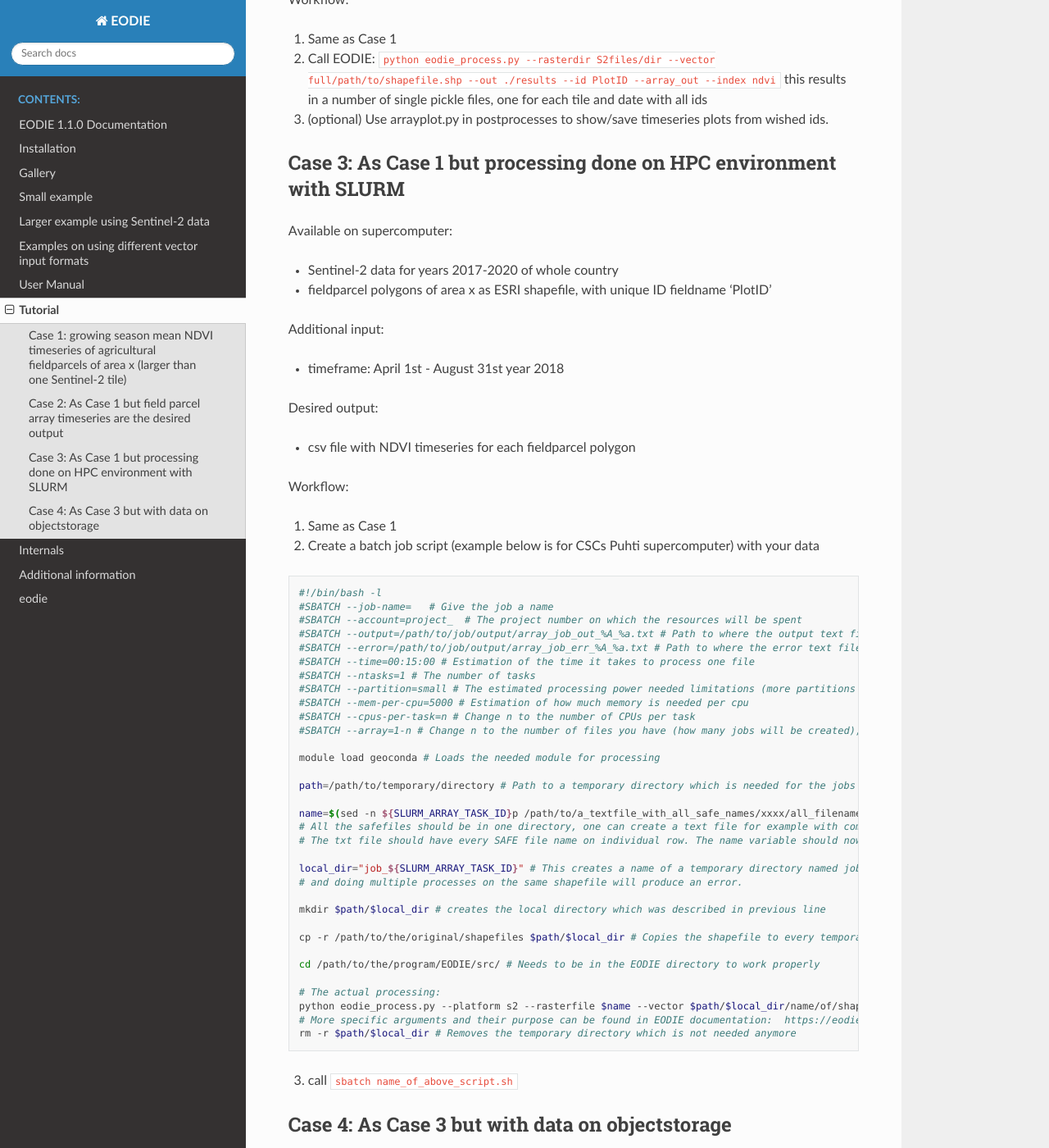
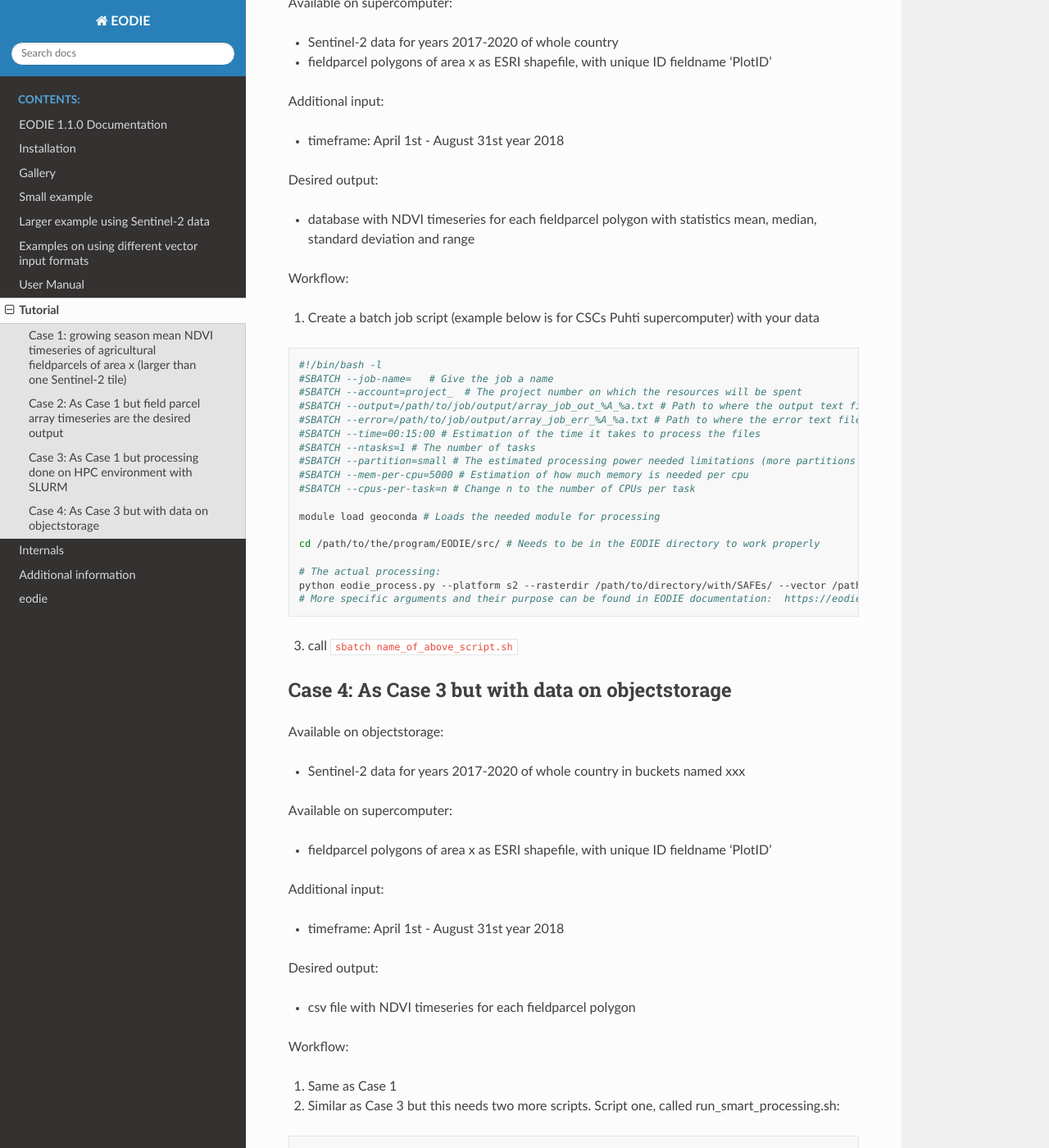
Before and after one commit to samumantha/EODIE, a Sphinx documentation site: the page built from docs/Tutorial.rst, in a window 1280 px wide and 1400 px high, scrolled down 1421 px. Shown: the whole window at 82% size. Built offline with Sphinx 7.4.7 and the Read the Docs theme 2.0.0, drawn with Linux system fonts in a browser that asks for light colours; some of the changed text lies outside the part shown.

Commit message:
Edited cases 1-3, case 4 not ready

```diff
--- a/docs/Tutorial.rst
+++ b/docs/Tutorial.rst
@@ -18,27 +18,13 @@
 
 | Desired output:
 
-- csv file with NDVI timeseries for each fieldparcel polygon
+- SQLite database containing mean NDVI timeseries for each fieldparcel polygon
 
 | Workflow:
 
-1. Update configuration file
-    open ``user_config.yml`` with your favorite text editor, eg ``nano config.yml`` and edit it to fit your needs,
-    in this case we want to process a pixel size of 10 meters, and use all Sentinel-2 files that have a cloudcover of under 99%,
-    so the config.yml file would look like this
-
-    .. code-block:: bash
-
-        maxcloudcover: 99
-        resolution: 10
-        tileshp: path/to/sentinel2-tiles-world.shp
-        fieldname: Name
-        resampling_method: 'bilinear'
-
-2. Call EODIE ``python eodie_process.py --rasterdir S2files/dir --vector full/path/to/shapefile.shp --out ./results --id PlotID --statistics_out --index ndvi`` this results in a number of single csv files, one for each tile and date
-
-3. (optional) Use any of the combine_X.py scripts in postprocesses to combine the csv files
-4. (optional) Plot timeseries with plot_timeseries.py in postprocesses.
+1. Call EODIE ``python eodie_process.py --rasterdir S2files/dir --vector full/path/to/shapefile.shp --out ./results --id PlotID --database_out --index ndvi --statistics mean``
+This results into a single SQLite database file (.db) containing results in a table named "ndvi".
+2. (optional) Use export_from_database.py script in postprocesses to extract values from database into a single .csv file.
 
 Case 2: As Case 1 but field parcel array timeseries are the desired output
 ---------------------------------------------------------------------------
@@ -58,8 +44,7 @@
 
 | Workflow:
 
-1. Same as Case 1
-2. Call EODIE: ``python eodie_process.py --rasterdir S2files/dir --vector full/path/to/shapefile.shp --out ./results --id PlotID --array_out --index ndvi`` this results in a number of single pickle files, one for each tile and date with all ids
+1. Call EODIE: ``python eodie_process.py --rasterdir S2files/dir --vector full/path/to/shapefile.shp --out ./results --id PlotID --array_out --index ndvi`` this results in a number of single pickle files, one for each tile and date with all ids
 3. (optional) Use arrayplot.py in postprocesses to show/save timeseries plots from wished ids.
 
 Case 3: As Case 1 but processing done on HPC environment with SLURM
@@ -76,12 +61,11 @@
 
 | Desired output:
 
-- csv file with NDVI timeseries for each fieldparcel polygon
+- database with NDVI timeseries for each fieldparcel polygon with statistics mean, median, standard deviation and range
 
 | Workflow:
 
-1. Same as Case 1
-2. Create a batch job script (example below is for CSCs Puhti supercomputer) with your data
+1. Create a batch job script (example below is for CSCs Puhti supercomputer) with your data
 
 .. code-block:: bash
 
@@ -90,34 +74,19 @@
     #SBATCH --account=project_  # The project number on which the resources will be spent
     #SBATCH --output=/path/to/job/output/array_job_out_%A_%a.txt # Path to where the output text files will be saved
     #SBATCH --error=/path/to/job/output/array_job_err_%A_%a.txt # Path to where the error text files will be saved
-    #SBATCH --time=00:15:00 # Estimation of the time it takes to process one file
+    #SBATCH --time=00:15:00 # Estimation of the time it takes to process the files
     #SBATCH --ntasks=1 # The number of tasks
     #SBATCH --partition=small # The estimated processing power needed limitations (more partitions can be found in https://docs.csc.fi/computing/running/batch-job-partitions/)
     #SBATCH --mem-per-cpu=5000 # Estimation of how much memory is needed per cpu
     #SBATCH --cpus-per-task=n # Change n to the number of CPUs per task
-    #SBATCH --array=1-n # Change n to the number of files you have (how many jobs will be created), eg 'wc -l all_filenames.txt'
 
     module load geoconda # Loads the needed module for processing
-
-    path=/path/to/temporary/directory # Path to a temporary directory which is needed for the jobs (make a array_temp directory for example)
-
-    name=$(sed -n ${SLURM_ARRAY_TASK_ID}p /path/to/a_textfile_with_all_safe_names/xxxx/all_filenames.txt) # This gives every array job its individual filename
-    # All the safefiles should be in one directory, one can create a text file for example with command 'ls path/to/safes/ > all_filenames.txt
-    # The txt file should have every SAFE file name on individual row. The name variable should now have one filename (each array has their own name variable)
-
-    local_dir="job_${SLURM_ARRAY_TASK_ID}" # This creates a name of a temporary directory named job_6 for example. This is needed because EODIE needs to process the shapefile
-    # and doing multiple processes on the same shapefile will produce an error.
-
-    mkdir $path/$local_dir # creates the local directory which was described in previous line
-
-    cp -r /path/to/the/original/shapefiles $path/$local_dir # Copies the shapefile to every temporary local directory. Note that with shp, the auxiliary files need to be copied as well (use * after filename).
 
     cd /path/to/the/program/EODIE/src/ # Needs to be in the EODIE directory to work properly
 
     # The actual processing:
-    python eodie_process.py --platform s2 --rasterfile $name --vector $path/$local_dir/name/of/shapefile --out ./results --id PlotID --statistics_out --index ndvi
+    python eodie_process.py --platform s2 --rasterdir /path/to/directory/with/SAFEs/ --vector /path/to/vectorfile --out ./results --id PlotID --database_out --index ndvi --statistics mean median std range
     # More specific arguments and their purpose can be found in EODIE documentation:  https://eodie.readthedocs.io/en/latest/
-    rm -r $path/$local_dir # Removes the temporary directory which is not needed anymore
 
 3. call ``sbatch name_of_above_script.sh``
 
```
